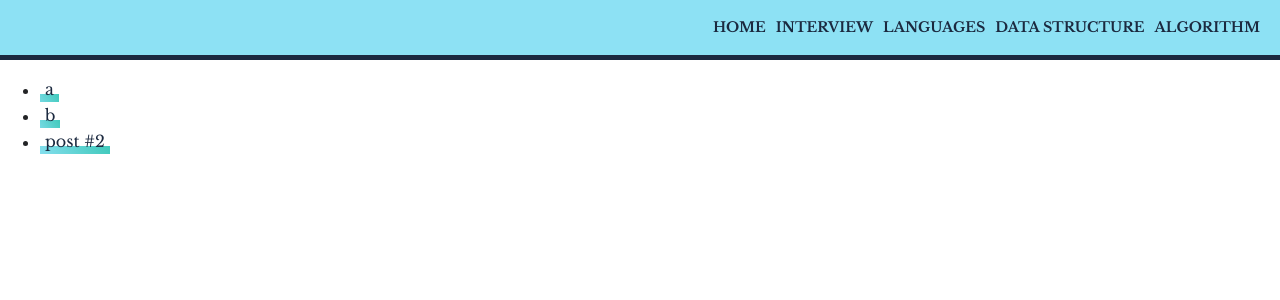
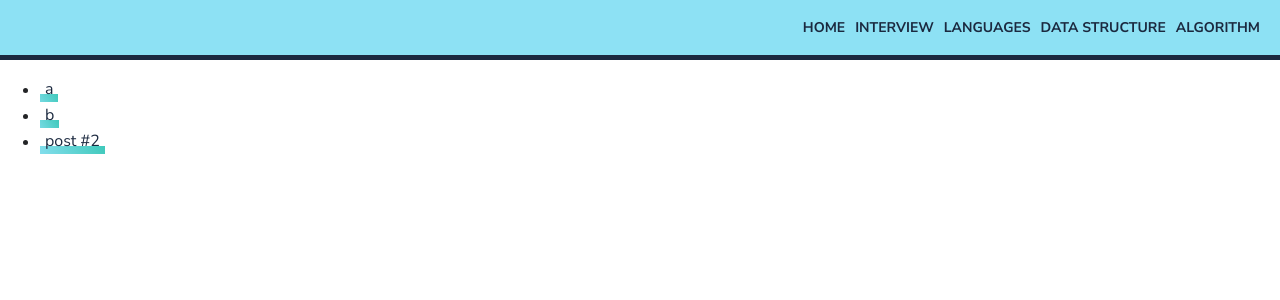
Before and after one commit to nathanqueija/website, a Next.js app: page / in a window 1280 px wide. Shown: the top 300 px of the page. Built offline with nearby package versions, Linux system fonts and the light colour scheme.

Commit message:
Update font

```diff
--- a/pages/_app.js
+++ b/pages/_app.js
@@ -13,7 +13,7 @@ const theme = {
     quaternary: '#1b293f',
     text: '#232426'
   },
-  fontFamily: "'Libre Baskerville', serif"
+  fontFamily: "'Nunito Sans', sans-serif"
 };
 
 export default class MyApp extends App {
@@ -35,9 +35,10 @@ export default class MyApp extends App {
           <Head>
             <title>Nathan Queija | Software Engineer</title>
             <link
-              href="https://fonts.googleapis.com/css?family=Libre+Baskerville:400,400i,700&display=swap"
+              href="https://fonts.googleapis.com/css?family=Nunito+Sans:300,400,700&display=swap"
               rel="stylesheet"
             />
+
             <link
               rel="apple-touch-icon"
               sizes="180x180"
```
